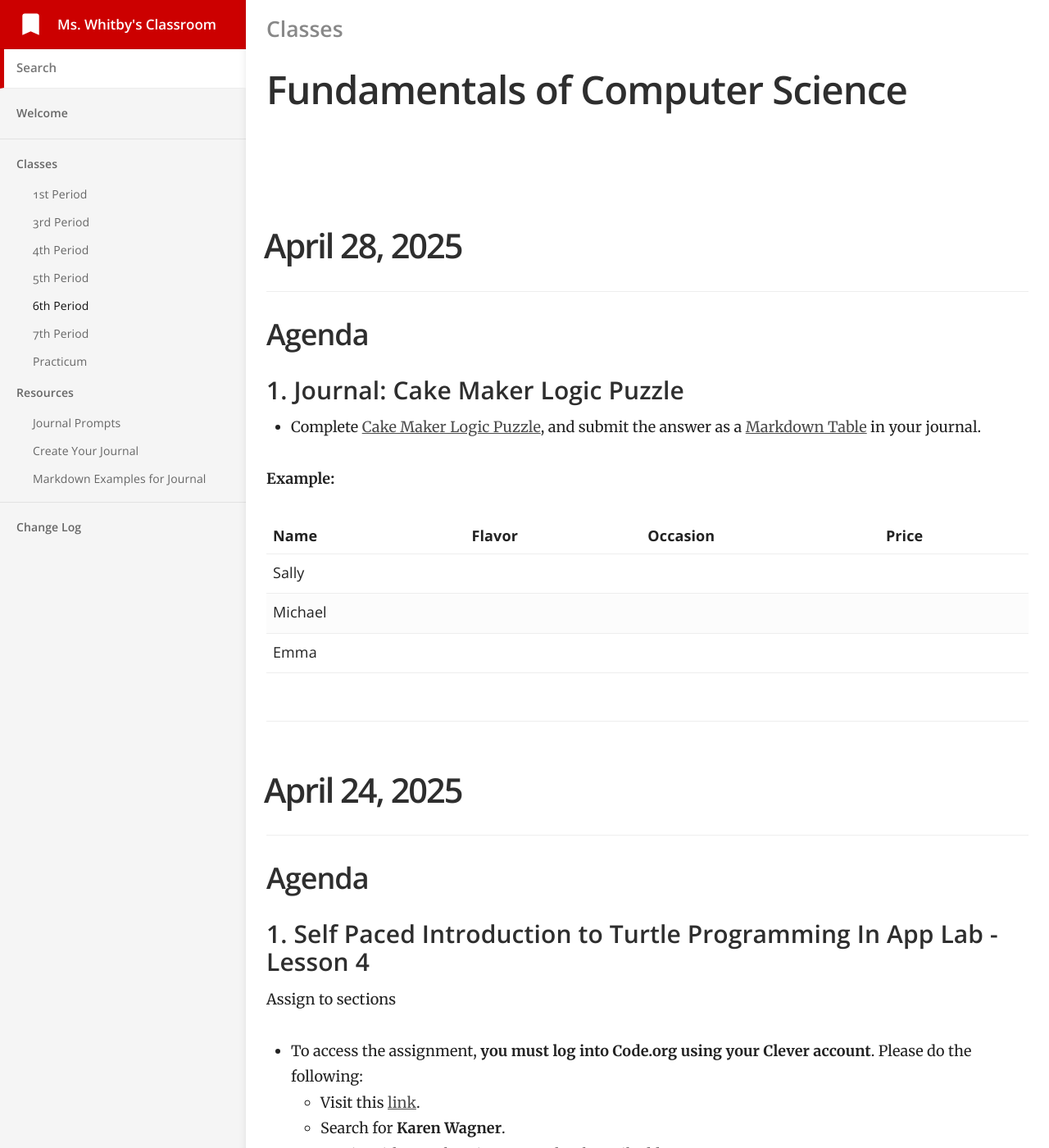
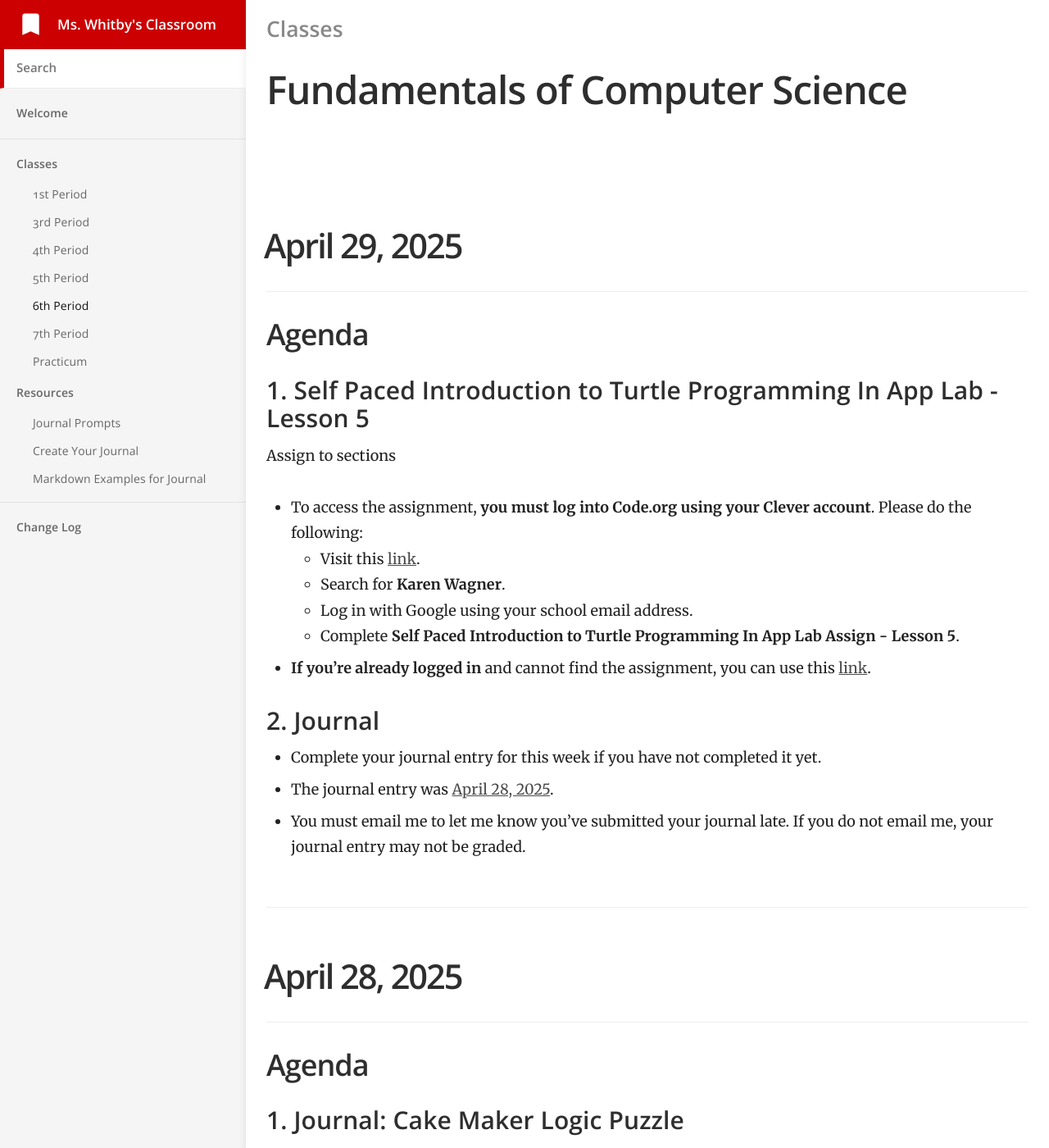
Before and after one commit to mswhitby/classroom, a Jekyll site: the page built from _docs/classes/6th.md, in a window 1280 px wide and 1400 px high. Shown: the whole window at 82% size. Built offline with Jekyll 4.4.1, drawn with Linux system fonts in a browser that asks for light colours.

Commit message:
Updated lessons

```diff
--- a/_docs/classes/6th.md
+++ b/_docs/classes/6th.md
@@ -4,6 +4,34 @@ subtitle: Fundamentals of Computer Science
 category: Classes
 order: 5
 ---
+
+# April 29, 2025
+
+<!-- ## Objective
+
+## TEKS:-->
+
+## Agenda
+
+### 1. Self Paced Introduction to Turtle Programming In App Lab - Lesson 5
+
+Assign to sections
+- To access the assignment, **you must log into Code.org using your Clever account**. Please do the following:
+    - Visit this [link](https://clever.com/oauth/district-picker?client_id=2f27405716644a951b23&redirect_uri=https%3A%2F%2Fstudio.code.org%2Fusers%2Fauth%2Fclever%2Fcallback&response_type=code&state=ede33ff61289cf32708a0f54079cdd23e31d0b0a02b0e0e8).
+    - Search for **Karen Wagner**.
+    - Log in with Google using your school email address.
+    - Complete **Self Paced Introduction to Turtle Programming In App Lab Assign - Lesson 5**.
+
+- **If you're already logged in** and cannot find the assignment, you can use this [link](https://studio.code.org/s/csp3-virtual/lessons/5/levels/1).
+
+### 2. Journal
+
+- Complete your journal entry for this week if you have not completed it yet.
+- The journal entry was [April 28, 2025](https://github.com/mswhitby/WHSTechNotes/blob/main/journal.md#april-28-2025).
+- You must email me to let me know you've submitted your journal late. If you do not email me, your journal entry may not be graded.
+
+----
+
 
 # April 28, 2025
 
```
Also changed, not shown: _docs/classes/4th.md (+27 -0 lines).
